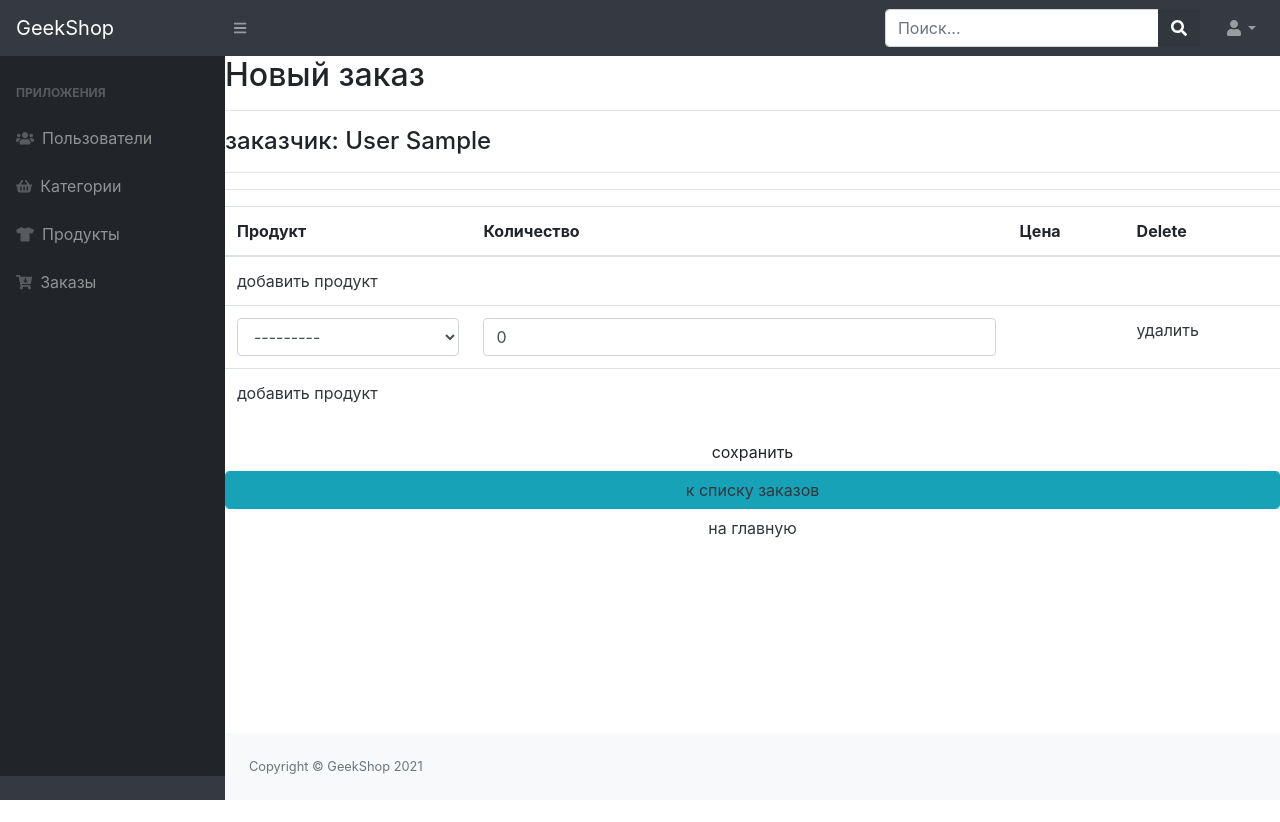
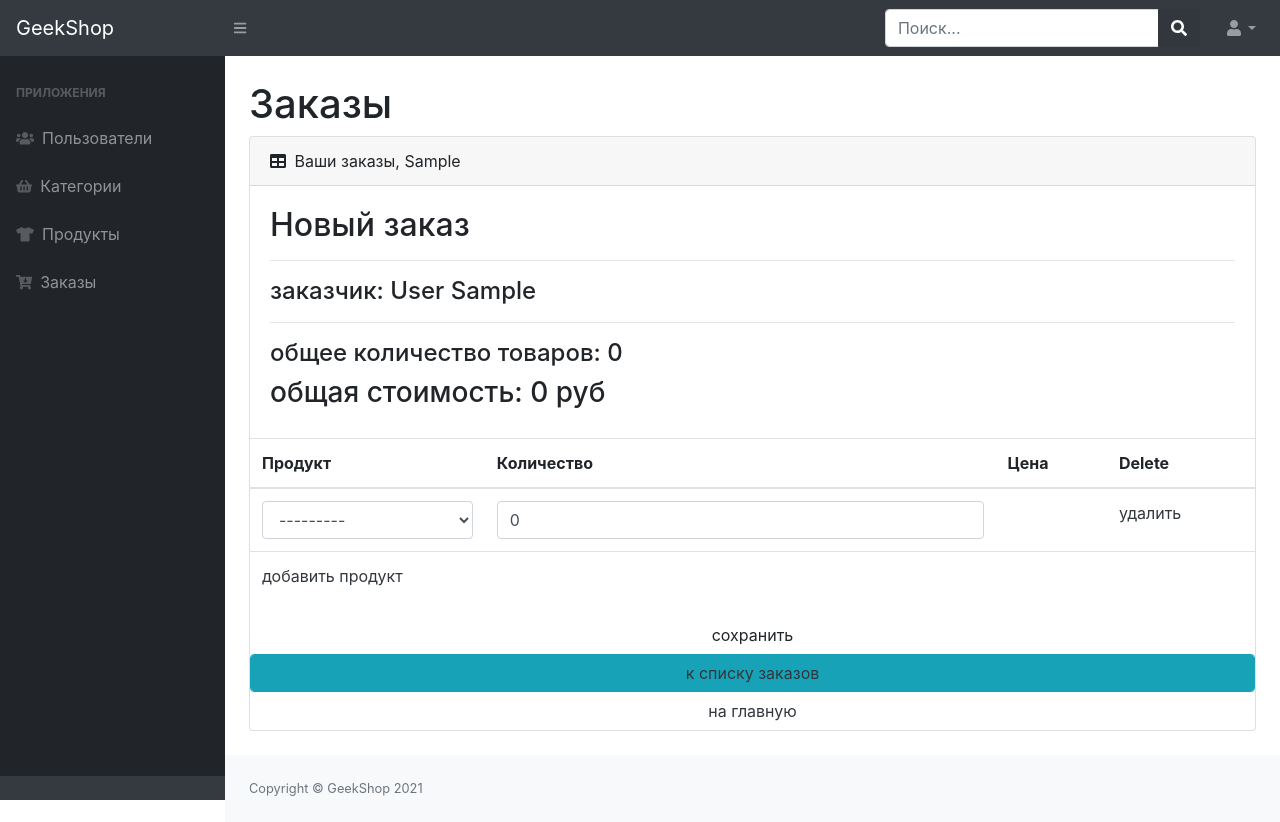
Before and after one commit to Krab-35/Django_Framework_GB, a Django app: page /orders/create/ in a window 1280 px wide. Before the commit the page ends 800 px from the top, so only its background shows below. Run offline with Django 3.2, Linux system fonts and the light colour scheme; the visitor is signed in with stand-in values (Sample User, id 1); data that the repository does not hold is empty; some libraries are stand-ins or nearby versions.

Commit message:
05. Updated

```diff
--- a/admins/templates/admins/base.html
+++ b/admins/templates/admins/base.html
@@ -91,7 +91,9 @@
         </footer>
     </div>
 </div>
-<script src="https://code.jquery.com/jquery-3.5.1.slim.min.js" crossorigin="anonymous"></script>
+<script src="https://code.jquery.com/jquery-3.6.0.min.js"
+        integrity="sha256-/xUj+3OJU5yExlq6GSYGSHk7tPXikynS7ogEvDej/m4="
+        crossorigin="anonymous"></script>
 <script src="https://cdn.jsdelivr.net/npm/bootstrap@4.5.3/dist/js/bootstrap.bundle.min.js"
         crossorigin="anonymous"></script>
 <script src="{% static 'js/auth-admin.js' %}"></script>
--- a/orders/static/orders/js/orders_scripts.js
+++ b/orders/static/orders/js/orders_scripts.js
@@ -3,29 +3,23 @@
     var quantity_arr = [];
     var price_arr = [];
 
-    var total_forms = parseInt($('.input[name=orderitems-TOTAL_FORMS]').val());
+    var total_forms = parseInt($('input[name=orderitems-TOTAL_FORMS]').val());
 
     var order_total_quantity = parseInt($('.order_total_quantity').text()) || 0;
     var order_total_price = parseFloat($('.order_total_cost').text().replace(',', '.')) || 0;
 
     for(var i=0; i < total_forms; i++) {
-        _quantity = parseInt($('input[name="orderitems-' + i + '-quantity"]').val());
+        _quantity = parseInt($('input[name=orderitems-' + i + '-quantity]').val());
         _price = parseFloat($('.orderitems-' + i + '-price').text().replace(',', '.'));
 
         quantity_arr[i] = _quantity;
 
         price_arr[i] = (_price) ? _price : 0;
-//        if(_price) {
-//            price_arr[i] = _price;
-//        } else {
-//            price_arr[i] = 0;
-//        }
 
-        $('.order_form').on('click', 'input[type="number"]', function () {
+        $('.order_form').on('click', 'input[type=number]', function () {
             var target = event.target;
-            orderitem_num = parseInt(target.name.raplace('orderitems-', '').replace('-quantity', ''));
-
-            if (price_arr[orderitem_num]) {
+            orderitem_num = parseInt(target.name.replace('orderitems-', '').replace('-quantity', ''));
+            if(price_arr[orderitem_num]){
                 orderitem_quantity = parseInt(target.value);
                 delta_quantity = orderitem_quantity - quantity_arr[orderitem_num];
                 quantity_arr[orderitem_num] = orderitem_quantity;
@@ -33,37 +27,36 @@
             }
         });
 
-        $('.order_form').on('click', 'input[type="checkbox"]', function() {
+        $('.order_form').on('click', 'input[type=checkbox]', function () {
             var target = event.target;
-            orderitem_num = parseInt(target.name.raplace('orderitems-', '').replace('-quantity', ''));
+            orderitem_num = parseInt(target.name.replace('orderitems-', '').replace('-quantity', ''));
 
             delta_quantity = (target.checked) ? -quantity_arr[orderitem_num] : quantity_arr[orderitem_num];
-//            if (target.checked){
-//                delta_quantity = -quantity_arr[orderitem_num];
-//            } else {
-//                delta_quantity = quantity_arr[orderitem_num];
-//            }
+            console.log(delta_quantity);
             orderSummaryUpdate(price_arr[orderitem_num], delta_quantity);
         });
 
-        function orderSummaryUpdate(orderitem_price, delta_quantity) {
-            delta_cost = orderitem_price + delta_quantity;
+        function orderSummaryUpdate(orderitem_price, delta_quantity){
+            delta_cost = orderitem_price * delta_quantity;
             order_total_price = Number((order_total_price + delta_cost).toFixed(2));
 
             order_total_quantity = order_total_quantity + delta_quantity;
 
             $('.order_total_quantity').html(order_total_quantity.toString());
-            $('.order_total_cost').html(order_total_price.toString() + ',00');
+            $('.order_total_cost').html(order_total_price.toString());
         }
     }
 
     function deleteOrderItem(row) {
        var target_name= row[0].querySelector('input[type="number"]').name;
        orderitem_num = parseInt(target_name.replace('orderitems-', '').replace('-quantity', ''));
-        delta_quantity = -quantity_arr[orderitem_num];
+       delta_quantity -= quantity_arr[orderitem_num];
+       if (delta_quantity > 0) {
        orderSummaryUpdate(price_arr[orderitem_num], delta_quantity);
+       } else {
+       orderSummaryUpdate(price_arr[orderitem_num], 0);
        }
-
+    }
 
     $('.formset_row').formset({
        addText: 'добавить продукт',
@@ -90,13 +83,12 @@
 
     $('.order_form select').change(function () {
         var target = event.target;
-        console.log(target);
         orderitem_num = parseInt(target.name.replace('orderitems-', '').replace('-product', ''));
-        var orderitem_product_pk = target.options[target.selectIndex].value;
+        var orderitem_product_pk = target.options[target.selectedIndex].value;
 
         if (orderitem_product_pk) {
             $.ajax({
-            url: '/order/product/' + orderitem_product_pk + '/price/',
+                url: '/orders/product/' + orderitem_product_pk + '/price/',
                 success: function (data) {
                     if (data.price) {
                         price_arr[orderitem_num] = parseFloat(data.price);
@@ -107,7 +99,7 @@
                         var current_tr = $('.order_form table').find('tr:eq(' + (orderitem_num + 1) + ')');
                         current_tr.find('td:eq(2)').html(price_html);
 
-                    if (isNan(current_tr.find('input[type="number"]').value())) {
+                        if (isNaN(current_tr.find('input[type="number"]').val())) {
                             current_tr.find('input[type="number"]').val(0);
                         }
                         orderSummaryRecalc();
--- a/orders/templates/orders/includes/inc_order_summary.html
+++ b/orders/templates/orders/includes/inc_order_summary.html
@@ -17,20 +17,17 @@
         общая стоимость:
         <span class="order_total_cost">
             {{ object.get_total_cost }}
-        </span> руб
+        </span>
     </div>
 {% else %}
     <div class="h2">Новый заказ</div>
     <hr>
     <div class="h4">заказчик: {{ user.last_name }} {{ user.first_name }} </div>
     <hr>
-    {% if basket.0 %}
-        <div class="h4">
-            общее количество товаров: <span class="order_total_quantity">{{ basket.0.get_total_quantity }}</span>
-        </div>
-        <div class="h3">
-            общая стоимость: <span class="order_total_cost">{{ basket.0.get_total_cost }}</span> руб
-        </div>
-    {% endif %}
+    <div class="h4">
+        общее количество товаров: <span class="order_total_quantity"></span>
+    </div>
+    <div class="h3">
+        общая стоимость: <span class="order_total_cost"></span> руб
+    </div>
 {% endif %}
-<hr>
--- a/orders/templates/orders/order_form.html
+++ b/orders/templates/orders/order_form.html
@@ -8,7 +8,21 @@
 
 {% block content %}
     <main>
+        <div class="container-fluid">
+			<h1 class="mt-4">Заказы</h1>
+			<div class="card mb-4">
+				<div class="card-header">
+					<i class="fas fa-table mr-1"></i>
+					Ваши заказы,
+                    {% if user.first_name %}
+                        {{ user.first_name|title}}
+                    {% else %}
+                        Пользователь
+                    {% endif %}
+				</div>
+                <div class="card-body">
                     {% include 'orders/includes/inc_order_summary.html' %}
+                </div>
                 <div class="order_form">
                     <form action="" method="post">
                         {% csrf_token %}
@@ -18,9 +32,9 @@
                             {% for form in orderitems.forms %}
                                 {% if forloop.first %}
                                     <thead>
-                           <tr class="formset_row">
+                                        <tr>
                                             {% for field in form.visible_fields %}
-                                   <th class="{% cycle 'td1' 'td2' 'td3' %} order formset_td">
+                                                <th class="{% cycle 'td1' 'td2' 'td3' 'td4' %} order formset_td">
                                                     {{ field.label|capfirst }}
                                                 </th>
                                             {% endfor %}
@@ -29,7 +43,7 @@
                                 {% endif %}
                                 <tr class="formset_row">
                                     {% for field in form.visible_fields %}
-                               <td class="{% cycle 'td1' 'td2' 'td3' %} order formset_td">
+                                        <td class="{% cycle 'td1' 'td2' 'td3' 'td4' %} order formset_td">
                                             {% if forloop.first %}
                                                 {% for hidden in form.hidden_fields %}
                                                     {{ hidden }}
@@ -40,7 +54,7 @@
                                                 {{ field }}
                                             {% else %}
                                                 {% if field.value %}
-                                       <span class="orderitems-{{ forloop.parantloop.counter0 }}-price">
+                                                    <span class="orderitems-{{ forloop.parentloop.counter0 }}-price">
                                                         {{ field.value }}
                                                     </span> руб.
                                                 {% endif %}
@@ -56,5 +70,7 @@
                         {% include 'orders/includes/inc_order_actions.html' %}
                     </form>
                 </div>
+            </div>
+        </div>
     </main>
 {% endblock %}
--- a/orders/templates/orders/order_list.html
+++ b/orders/templates/orders/order_list.html
@@ -23,6 +23,9 @@
                                     <th>Создан</th>
                                     <th>Обновлен</th>
                                     <th>Статус</th>
+                                    <th></th>
+                                    <th></th>
+                                    <th></th>
                                 </tr>
                             </thead>
                             <tfoot>
@@ -31,6 +34,9 @@
                                     <th>Создан</th>
                                     <th>Обновлен</th>
                                     <th>Статус</th>
+                                    <th></th>
+                                    <th></th>
+                                    <th></th>
                                 </tr>
 							</tfoot>
                             <tbody>
--- a/orders/urls.py
+++ b/orders/urls.py
@@ -11,4 +11,5 @@
     path('read/<int:pk>/', orders.OrderRead.as_view(), name='order_read'),
     path('update/<int:pk>/', orders.OrderUpdate.as_view(), name='order_update'),
     path('delete/<int:pk>/', orders.OrderDelete.as_view(), name='order_delete'),
+    path('product/<int:pk>/price/', orders.get_product_price),
 ]
--- a/orders/views.py
+++ b/orders/views.py
@@ -2,7 +2,7 @@
 from django.db.models.signals import pre_save, pre_delete
 from django.dispatch import receiver
 from django.forms import inlineformset_factory
-from django.http import HttpResponseRedirect
+from django.http import HttpResponseRedirect, JsonResponse
 from django.shortcuts import get_object_or_404
 from django.urls import reverse_lazy, reverse
 from django.views.generic import ListView, CreateView, UpdateView, DeleteView, DetailView
@@ -10,6 +10,7 @@
 from baskets.models import Basket
 from orders.forms import OrderItemForm
 from orders.models import Order, OrderItem
+from products.models import Product
 
 
 class OrderList(ListView):
@@ -81,7 +82,6 @@
                 if form.instance.pk:
                     form.initial['price'] = form.instance.product.price
             data['orderitems'] = formset
-        data['orderitems'] = formset
         return data
 
     def form_valid(self, form):
@@ -137,6 +137,17 @@
 
 @receiver(pre_delete, sender=OrderItem)
 @receiver(pre_delete, sender=Basket)
-def product_quantity__update_delete(sender, instance, **kwargs):
+def product_quantity_update_delete(sender, instance, **kwargs):
     instance.product.quantity += instance.quantity
     instance.product.save()
+
+
+def get_product_price(request, pk):
+    if request.is_ajax():
+        product = Product.objects.filter(pk=int(pk)).first()
+        if product:
+            return JsonResponse({'price': product.price})
+        else:
+            return JsonResponse({'price': 0})
+    else:
+        return HttpResponseRedirect(reverse('index'))
```
Lines whose indentation alone changed are shown as unchanged.
